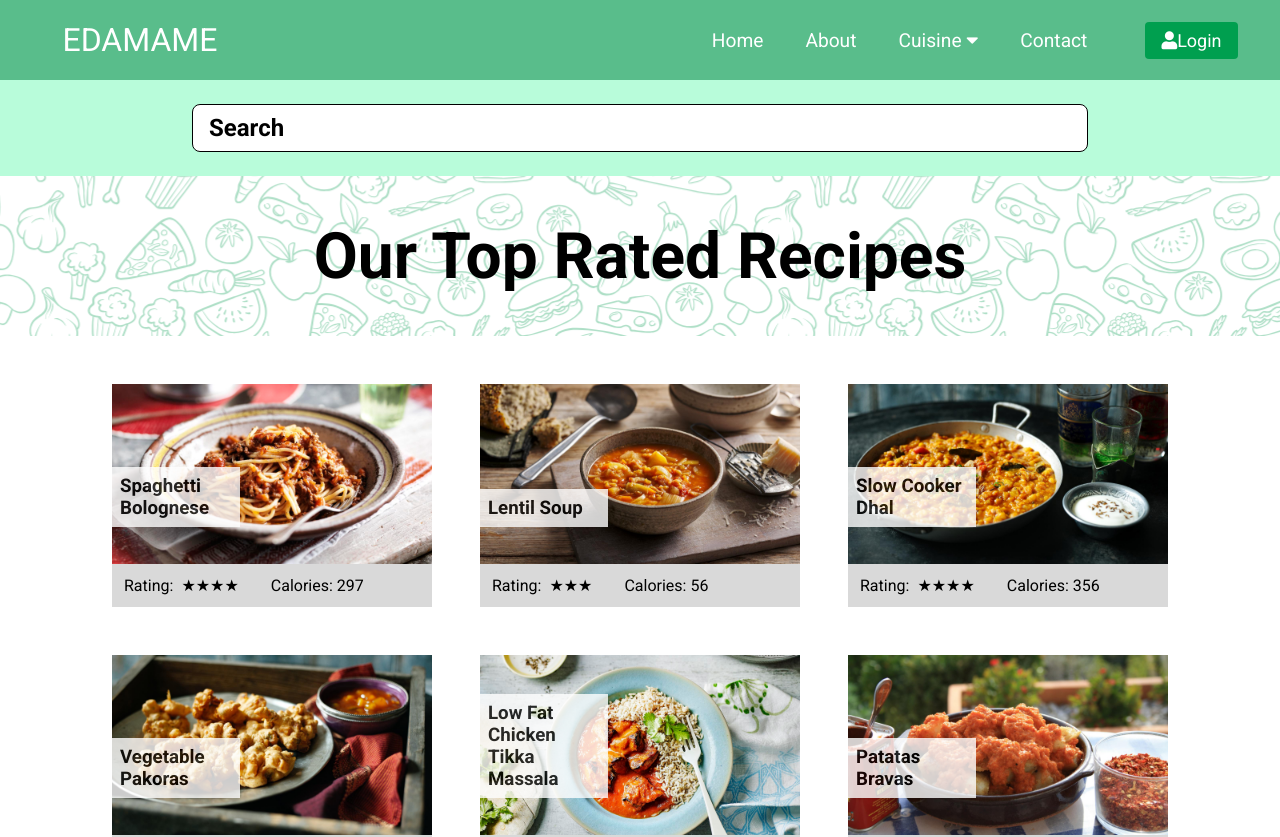
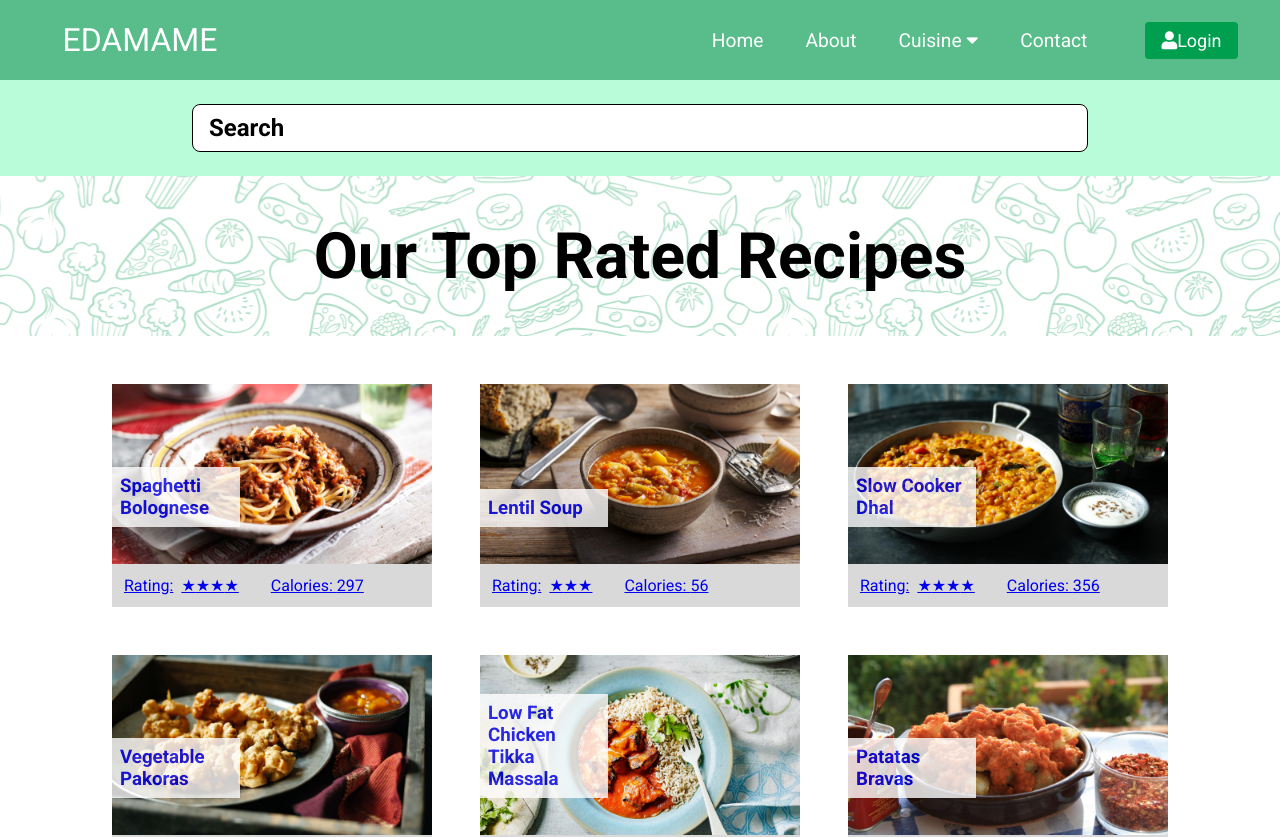
Before and after one commit to sreadytocode/Recipe_Generator_FrontEnd, a React (Create React App) app: page / in a window 1280 px wide. Shown: the top 837 px of the page. Built offline with nearby package versions, Linux system fonts and the light colour scheme.

Commit message:
adding sing page recipe routing

```diff
--- /dev/null
+++ b/src/components/navigation/pages/RecipePage.js
@@ -0,0 +1,19 @@
+import React from "react";
+import { useParams } from "react-router-dom";
+
+const RecipePage = ({ recipes }) => {
+  const { id } = useParams();
+
+  const recipe = recipes.filter((recipe) => {
+    return recipe.id === id;
+  });
+
+  return (
+    <section>
+      <h1>Recipe Page{id}</h1>
+      <h2>{recipe}</h2>
+    </section>
+  );
+};
+
+export default RecipePage;
--- a/src/components/recipes/RecipesList.js
+++ b/src/components/recipes/RecipesList.js
@@ -6,7 +6,9 @@ const RecipesList = ({ recipes }) => {
   const recipeComponents = recipes.map((recipe) => {
     return (
       <>
-        <Recipe key={recipe.id} recipe={recipe} />
+        <Link to={`/recipe/${recipe.id}`}>
+          <Recipe key={recipe.id} recipe={recipe} />
+        </Link>
       </>
     );
   });
--- a/src/components/reusable/RecipeRating.js
+++ b/src/components/reusable/RecipeRating.js
@@ -1,4 +1,4 @@
-import React, { useState } from "react";
+import React from "react";
 import styled from "styled-components";
 
 const StarRatingContainer = styled.div``;
@@ -6,7 +6,6 @@ const StarRatingContainer = styled.div``;
 const RecipeRating = ({ recipeRating }) => {
   //   const stars = new Array(recipeRating);
   //   console.log(stars);
-  const [rating, setRating] = useState(0);
 
   return (
     <StarRatingContainer>
--- a/src/containers/MainContainer.js
+++ b/src/containers/MainContainer.js
@@ -11,6 +11,7 @@ import Vegetarian from "../components/navigation/pages/Vegetarian";
 import Vegan from "../components/navigation/pages/Vegan";
 import Cuisine from "../components/navigation/pages/Cuisine";
 import recipesData from "../dummyData/RecipesData";
+import RecipePage from "../components/navigation/pages/RecipePage";
 import SearchBarTest from "../components/SearchTest/SearchBarTest";
 
 const MainContainer = () => {
@@ -22,7 +23,8 @@ const MainContainer = () => {
       <Navbar />
       <SearchBarTest />
       <Routes>
-        <Route path="/" element={<Home recipes={recipes} />} />
+        <Route path="/" exact element={<Home recipes={recipes} />} />
+        <Route path="/recipe/:id" element={<RecipePage recipes={recipes} />} />
         <Route path="/about" element={<About />} />
         <Route path="/contact" element={<Contact />} />
         <Route path="/login" element={<Login />} />
```
